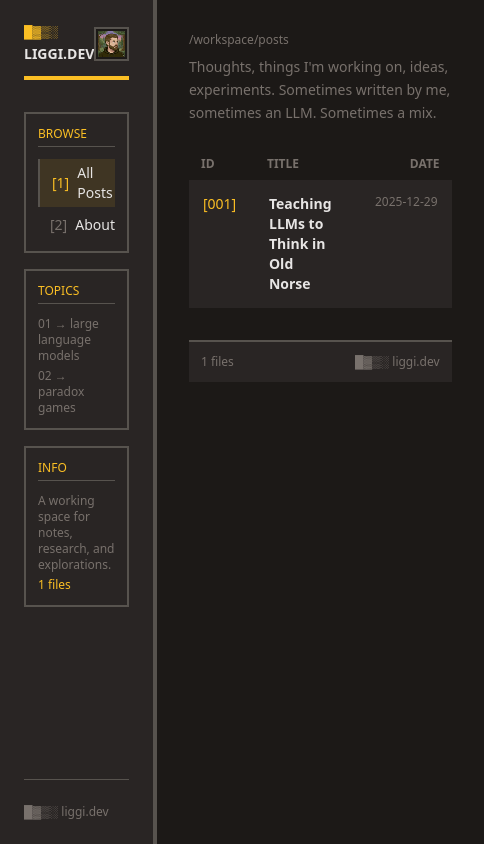
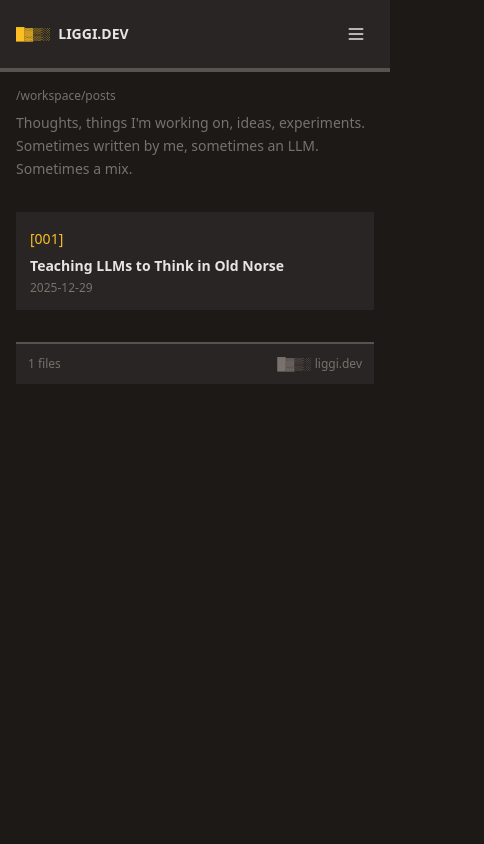
Before and after one commit to Liggi/liggi-dev, a Next.js app: page / in a window 390 px wide. Shown: the whole page, 484 px wide, since content can reach past the window. Built offline with nearby package versions, Linux system fonts and the light colour scheme.

Commit message:
[mobile] add responsive layout for mobile devices

```diff
--- a/src/app/about/page.tsx
+++ b/src/app/about/page.tsx
@@ -1,11 +1,13 @@
 import { Sidebar } from '@/components/Sidebar'
+import { MobileHeader } from '@/components/MobileHeader'
 import { posts } from '@/lib/posts'
 
 export default function AboutPage() {
   return (
-    <div className="flex min-h-screen bg-[var(--background)]">
+    <div className="flex flex-col md:flex-row min-h-screen bg-[var(--background)]">
+      <MobileHeader />
       <Sidebar postCount={posts.length} />
-      <main className="flex-1 p-8">
+      <main className="flex-1 p-4 md:p-8">
       <div className="max-w-4xl">
         <div className="space-y-10">
           {/* Section 01: about */}
--- a/src/app/page.tsx
+++ b/src/app/page.tsx
@@ -1,15 +1,17 @@
 import Link from 'next/link'
 import { getSortedPosts } from '@/lib/posts'
 import { Sidebar } from '@/components/Sidebar'
+import { MobileHeader } from '@/components/MobileHeader'
 
 export default function Home() {
   const posts = getSortedPosts()
 
   return (
-    <div className="flex min-h-screen bg-[var(--background)]">
+    <div className="flex flex-col md:flex-row min-h-screen bg-[var(--background)]">
+      <MobileHeader />
       <Sidebar postCount={posts.length} />
 
-      <main className="flex-1 p-8">
+      <main className="flex-1 p-4 md:p-8">
         <header className="mb-8">
           <div className="mb-2 text-xs text-[var(--muted)]">/workspace/posts</div>
           <p className="text-sm leading-relaxed text-[var(--muted)]">
@@ -17,8 +19,8 @@ export default function Home() {
           </p>
         </header>
 
-        {/* File list header */}
-        <div className="grid grid-cols-[50px_1fr_90px] gap-4 px-3 pb-2 text-xs font-bold uppercase text-[var(--muted)]">
+        {/* File list header - hidden on mobile */}
+        <div className="hidden md:grid grid-cols-[50px_1fr_90px] gap-4 px-3 pb-2 text-xs font-bold uppercase text-[var(--muted)]">
           <span>ID</span>
           <span>Title</span>
           <span className="text-right">Date</span>
@@ -30,15 +32,15 @@ export default function Home() {
             <Link
               key={post.slug}
               href={`/posts/${post.slug}`}
-              className="grid grid-cols-[50px_1fr_90px] gap-4 border-2 border-transparent bg-[var(--card)] p-3 text-left transition-all hover:border-[var(--border)] hover:bg-[var(--muted-bg)]"
+              className="block md:grid md:grid-cols-[50px_1fr_90px] md:gap-4 border-2 border-transparent bg-[var(--card)] p-3 text-left transition-all hover:border-[var(--border)] hover:bg-[var(--muted-bg)]"
             >
-              <span className="text-sm text-[var(--accent)]">
+              <span className="text-sm text-[var(--accent)] md:block">
                 [{String(index + 1).padStart(3, '0')}]
               </span>
-              <span className="text-sm font-bold text-[var(--foreground)]">
+              <span className="text-sm font-bold text-[var(--foreground)] block mt-1 md:mt-0">
                 {post.title}
               </span>
-              <span className="text-right text-xs text-[var(--muted)]">
+              <span className="text-xs text-[var(--muted)] block mt-1 md:mt-0 md:text-right">
                 {post.date}
               </span>
             </Link>
--- a/src/app/posts/2025-12-29/page.tsx
+++ b/src/app/posts/2025-12-29/page.tsx
@@ -2,12 +2,21 @@ import Link from 'next/link'
 
 function Section({ number, title, children }: { number: string; title: string; children: React.ReactNode }) {
   return (
-    <div className="mb-10 grid grid-cols-[auto_1fr] gap-6">
+    <div className="mb-10">
+      <div className="flex items-center gap-3 mb-4 md:hidden">
+        <span className="text-xs text-[var(--muted)]">{number}</span>
+        <h2 className="text-xl font-bold text-[var(--accent)]">{title}</h2>
+      </div>
+      <div className="hidden md:grid grid-cols-[auto_1fr] gap-6">
         <div className="w-12 border-r-2 border-[var(--border)] pr-4 pt-1 text-right text-xs text-[var(--muted)]">
           {number}
         </div>
         <div>
           <h2 className="mb-4 text-xl font-bold text-[var(--accent)]">{title}</h2>
+          {children}
+        </div>
+      </div>
+      <div className="md:hidden">
         {children}
       </div>
     </div>
@@ -61,9 +70,16 @@ function MottoGallery({ culture, mottos }: { culture: string; mottos: { lifestyl
     <div className="mb-4">
       <div className="mb-2 text-xs uppercase tracking-wider text-[var(--accent)]">{culture}</div>
       {mottos.map((m, i) => (
-        <div key={i} className="grid grid-cols-[80px_1fr] gap-4 border-b border-[var(--border)] py-2 last:border-0">
+        <div key={i} className="border-b border-[var(--border)] py-2 last:border-0">
+          <span className="text-xs text-[var(--muted)] block mb-1 md:hidden">{m.lifestyle}</span>
+          <div className="hidden md:grid grid-cols-[80px_1fr] gap-4">
             <span className="text-xs text-[var(--muted)]">{m.lifestyle}</span>
             <div>
+              <span className="text-[var(--foreground)]">"{m.motto}"</span>
+              {m.native && <div className="mt-1 text-xs italic text-[var(--muted)]">{m.native}</div>}
+            </div>
+          </div>
+          <div className="md:hidden">
             <span className="text-[var(--foreground)]">"{m.motto}"</span>
             {m.native && <div className="mt-1 text-xs italic text-[var(--muted)]">{m.native}</div>}
           </div>
@@ -173,7 +189,7 @@ const VANILLA_TEMPLATE = `
 
 export default function Post() {
   return (
-    <main className="flex-1 p-8">
+    <main className="flex-1 p-4 md:p-8">
       <Link
         href="/"
         className="mb-6 inline-block text-xs text-[var(--muted)] hover:text-[var(--accent)]"
@@ -181,7 +197,23 @@ export default function Post() {
         &larr; BACK TO INDEX
       </Link>
 
-      <div className="mb-8 grid grid-cols-[1fr_auto] gap-4 border-b-4 border-[var(--border)] pb-4">
+      {/* Mobile header */}
+      <div className="mb-8 border-b-4 border-[var(--border)] pb-4 md:hidden">
+        <div className="flex items-center gap-2 mb-2 text-xs text-[var(--muted)]">
+          <span>FILE: <span className="text-[var(--accent)]">001</span></span>
+          <span>•</span>
+          <span>2025-12-29</span>
+        </div>
+        <h1 className="mb-1 text-2xl font-bold text-[var(--foreground)]">
+          TEACHING LLMs TO THINK IN OLD NORSE
+        </h1>
+        <div className="text-xs text-[var(--muted)]">
+          Research, personas, and quality filtering for procedural text generation
+        </div>
+      </div>
+
+      {/* Desktop header */}
+      <div className="mb-8 hidden md:grid grid-cols-[1fr_auto] gap-4 border-b-4 border-[var(--border)] pb-4">
         <div>
           <h1 className="mb-1 text-3xl font-bold text-[var(--foreground)]">
             TEACHING LLMs TO THINK IN OLD NORSE
--- /dev/null
+++ b/src/components/MobileHeader.tsx
@@ -0,0 +1,71 @@
+'use client'
+
+import Link from 'next/link'
+import { usePathname } from 'next/navigation'
+import { useState } from 'react'
+
+export function MobileHeader() {
+  const pathname = usePathname()
+  const [menuOpen, setMenuOpen] = useState(false)
+  const isHome = pathname === '/'
+  const isAbout = pathname === '/about'
+
+  return (
+    <header className="md:hidden border-b-4 border-[var(--border)] bg-[var(--card)]">
+      <div className="flex items-center justify-between p-4">
+        <Link href="/" className="flex items-center gap-2">
+          <span className="text-xs text-[var(--accent)]">█▓▒░</span>
+          <span className="text-sm font-bold uppercase text-[var(--foreground)]">liggi.dev</span>
+        </Link>
+        <button
+          onClick={() => setMenuOpen(!menuOpen)}
+          className="p-2 text-[var(--foreground)] hover:bg-[var(--muted-bg)]"
+          aria-label="Toggle menu"
+        >
+          {menuOpen ? (
+            <svg className="w-5 h-5" fill="none" stroke="currentColor" viewBox="0 0 24 24">
+              <path strokeLinecap="round" strokeLinejoin="round" strokeWidth={2} d="M6 18L18 6M6 6l12 12" />
+            </svg>
+          ) : (
+            <svg className="w-5 h-5" fill="none" stroke="currentColor" viewBox="0 0 24 24">
+              <path strokeLinecap="round" strokeLinejoin="round" strokeWidth={2} d="M4 6h16M4 12h16M4 18h16" />
+            </svg>
+          )}
+        </button>
+      </div>
+
+      {menuOpen && (
+        <nav className="border-t border-[var(--border)] bg-[var(--card)] p-4">
+          <ul className="space-y-2">
+            <li>
+              <Link
+                href="/"
+                onClick={() => setMenuOpen(false)}
+                className={`block py-2 px-3 text-sm ${
+                  isHome
+                    ? 'bg-[var(--accent-subtle)] text-[var(--accent)] border-l-2 border-[var(--accent)]'
+                    : 'text-[var(--foreground)] hover:bg-[var(--muted-bg)]'
+                }`}
+              >
+                [1] All Posts
+              </Link>
+            </li>
+            <li>
+              <Link
+                href="/about"
+                onClick={() => setMenuOpen(false)}
+                className={`block py-2 px-3 text-sm ${
+                  isAbout
+                    ? 'bg-[var(--accent-subtle)] text-[var(--accent)] border-l-2 border-[var(--accent)]'
+                    : 'text-[var(--foreground)] hover:bg-[var(--muted-bg)]'
+                }`}
+              >
+                [2] About
+              </Link>
+            </li>
+          </ul>
+        </nav>
+      )}
+    </header>
+  )
+}
--- a/src/components/Sidebar.tsx
+++ b/src/components/Sidebar.tsx
@@ -14,7 +14,7 @@ export function Sidebar({ postCount = 0 }: SidebarProps) {
   const isAbout = pathname === '/about'
 
   return (
-    <aside className="w-64 border-r-4 border-[var(--border)] bg-[var(--card)] p-6 flex flex-col min-h-screen">
+    <aside className="hidden md:flex w-64 border-r-4 border-[var(--border)] bg-[var(--card)] p-6 flex-col min-h-screen">
       <div className="mb-8">
         <div className="flex items-center justify-between mb-3">
           <div>
```
Also changed, not shown: vercel.json (added). Lines whose indentation alone changed are shown as unchanged.
